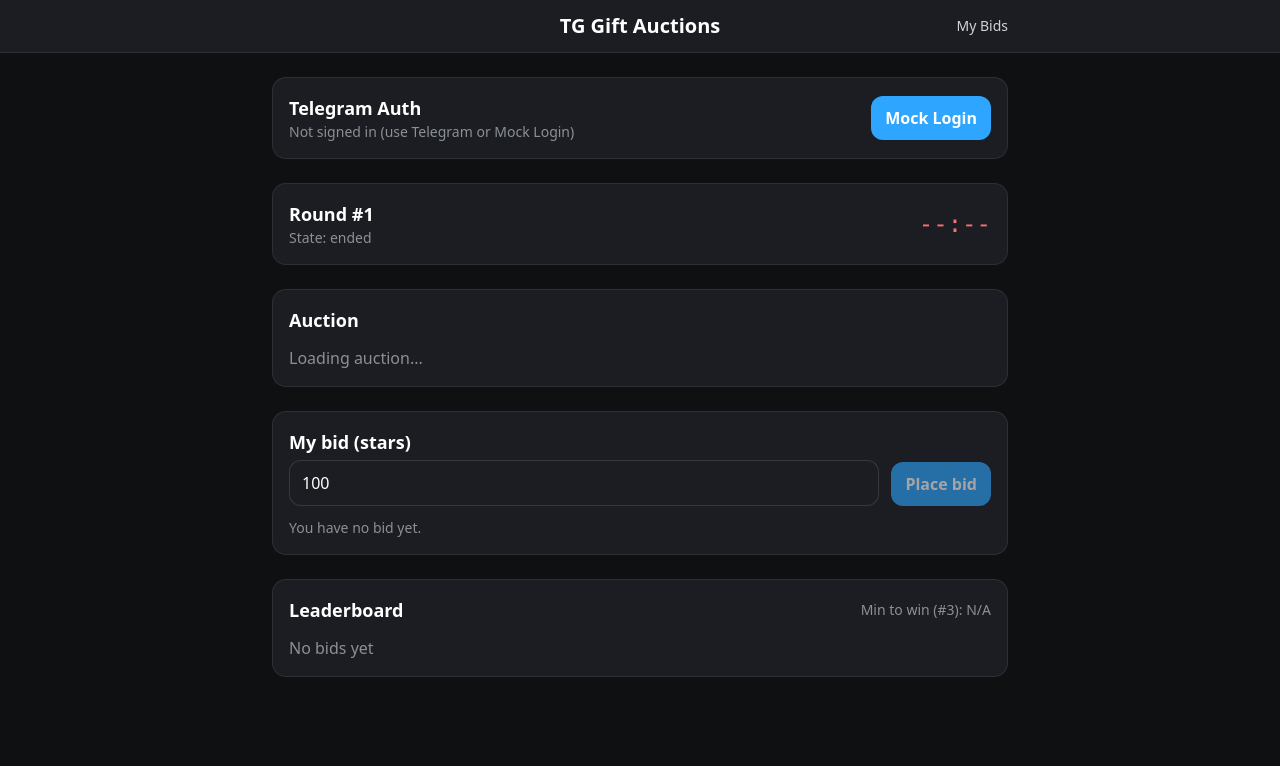
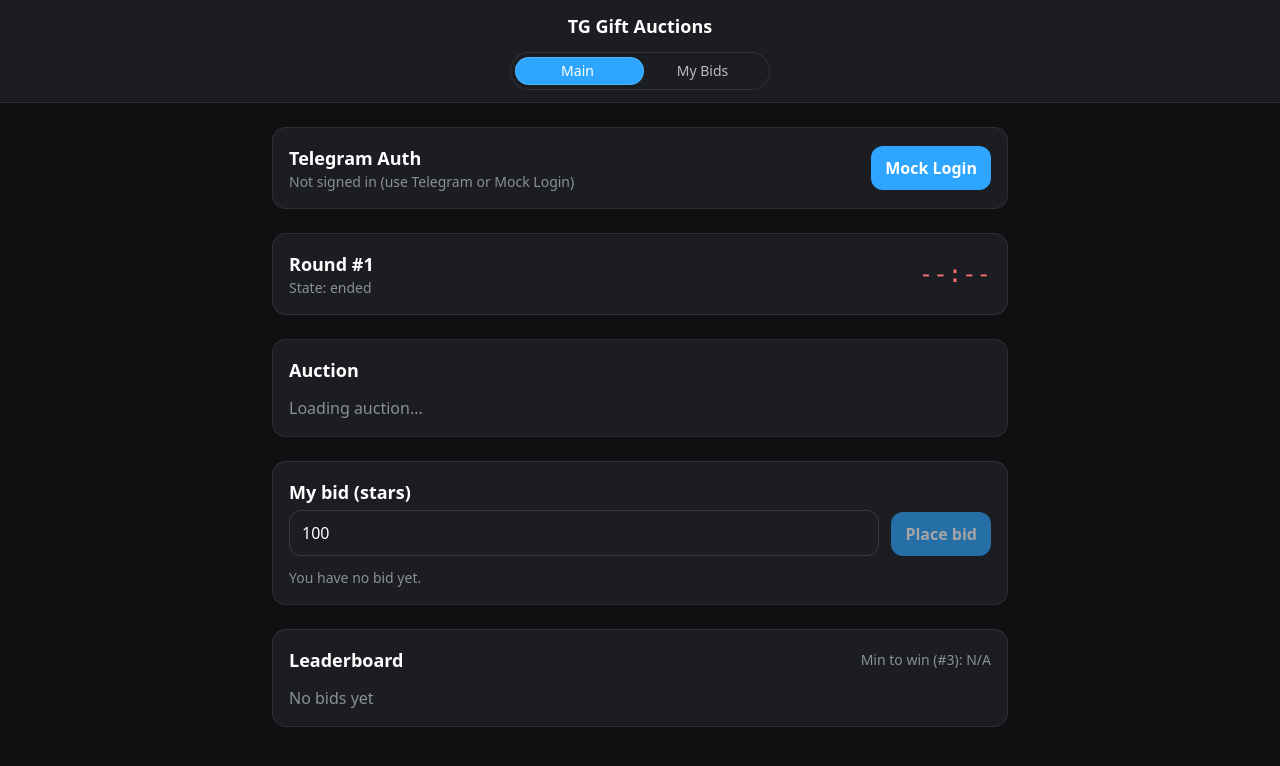
Before and after one commit to Auctuonus/frontend, a React (Vite) app: page / in a window 1280 px wide. Shown: the top 766 px of the page. Built offline with nearby package versions, Linux system fonts and the light colour scheme.

Commit message:
polzunok main/mybids

```diff
--- a/src/App.tsx
+++ b/src/App.tsx
@@ -1,21 +1,55 @@
-import { Routes, Route, Link } from "react-router-dom";
+import { Routes, Route, Link, useLocation } from "react-router-dom";
 import AuctionSimPage from "./pages/AuctionSimPage";
 import MyBidsPage from "./pages/MyBidsPage";
 
 function App() {
+  const location = useLocation();
+  const activeIndex = location.pathname.startsWith("/me") ? 1 : 0;
   return (
     <div className="min-h-screen">
       <nav style={{ backgroundColor: "var(--tg-theme-secondary-bg-color)", borderBottom: "1px solid rgba(255,255,255,0.08)" }}>
         <div className="max-w-3xl mx-auto px-4 py-3">
-          <div className="grid grid-cols-3 items-center">
-            <div />
-            <div className="flex justify-center">
-              <Link to="/" className="text-xl font-semibold">
-                TG Gift Auctions
-              </Link>
-            </div>
-            <div className="flex justify-end">
-              <Link to="/me" className="text-sm opacity-80 hover:opacity-100">My Bids</Link>
+          <div className="flex flex-col items-center gap-3">
+            <Link to="/" className="text-base md:text-lg font-semibold text-center whitespace-nowrap leading-tight">
+              TG Gift Auctions
+            </Link>
+            <div className="flex justify-center w-full">
+              <div
+                className="relative inline-flex items-center rounded-full p-1 border border-white/10 overflow-hidden select-none w-full max-w-[260px]"
+                style={{
+                  color: "var(--tg-theme-text-color, #111)",
+                  backgroundColor: "var(--tg-theme-secondary-bg-color)",
+                  boxShadow: "inset 0 0 0 1px rgba(0,0,0,0.08)",
+                }}
+              >
+                <span
+                  className="absolute top-1 bottom-1 w-1/2 rounded-full"
+                  style={{
+                    backgroundColor: "var(--tg-theme-button-color, #3b82f6)",
+                    transform: `translateX(${activeIndex * 100}%)`,
+                    transition: "transform 200ms ease",
+                    boxShadow: "inset 0 0 0 1px rgba(255,255,255,0.15)",
+                  }}
+                />
+                <Link
+                  to="/"
+                  className={`relative z-10 px-2.5 py-1 text-xs md:text-sm font-medium text-center flex-1 whitespace-nowrap truncate ${
+                    activeIndex === 0 ? "opacity-100" : "opacity-70 hover:opacity-100"
+                  }`}
+                  style={{ color: activeIndex === 0 ? "var(--tg-theme-button-text-color, #fff)" : "var(--tg-theme-text-color, #111)" }}
+                >
+                  Main
+                </Link>
+                <Link
+                  to="/me"
+                  className={`relative z-10 px-2.5 py-1 text-xs md:text-sm font-medium text-center flex-1 whitespace-nowrap truncate ${
+                    activeIndex === 1 ? "opacity-100" : "opacity-70 hover:opacity-100"
+                  }`}
+                  style={{ color: activeIndex === 1 ? "var(--tg-theme-button-text-color, #fff)" : "var(--tg-theme-text-color, #111)" }}
+                >
+                  My Bids
+                </Link>
+              </div>
             </div>
           </div>
         </div>
--- a/vite.config.ts
+++ b/vite.config.ts
@@ -6,10 +6,11 @@
   server: {
     allowedHosts: [
       "sierra-violation-memorial-shore.trycloudflare.com",
-      "rabbit-anonymous-arrivals-future.trycloudflare.com"
+      "rabbit-anonymous-arrivals-future.trycloudflare.com",
+      "parental-rapidly-not-magnitude.trycloudflare.com"
     ],
     hmr: {
-      host: "rabbit-anonymous-arrivals-future.trycloudflare.com",
+      host: "parental-rapidly-not-magnitude.trycloudflare.com",
       protocol: "wss",
       clientPort: 443,
     },
```
